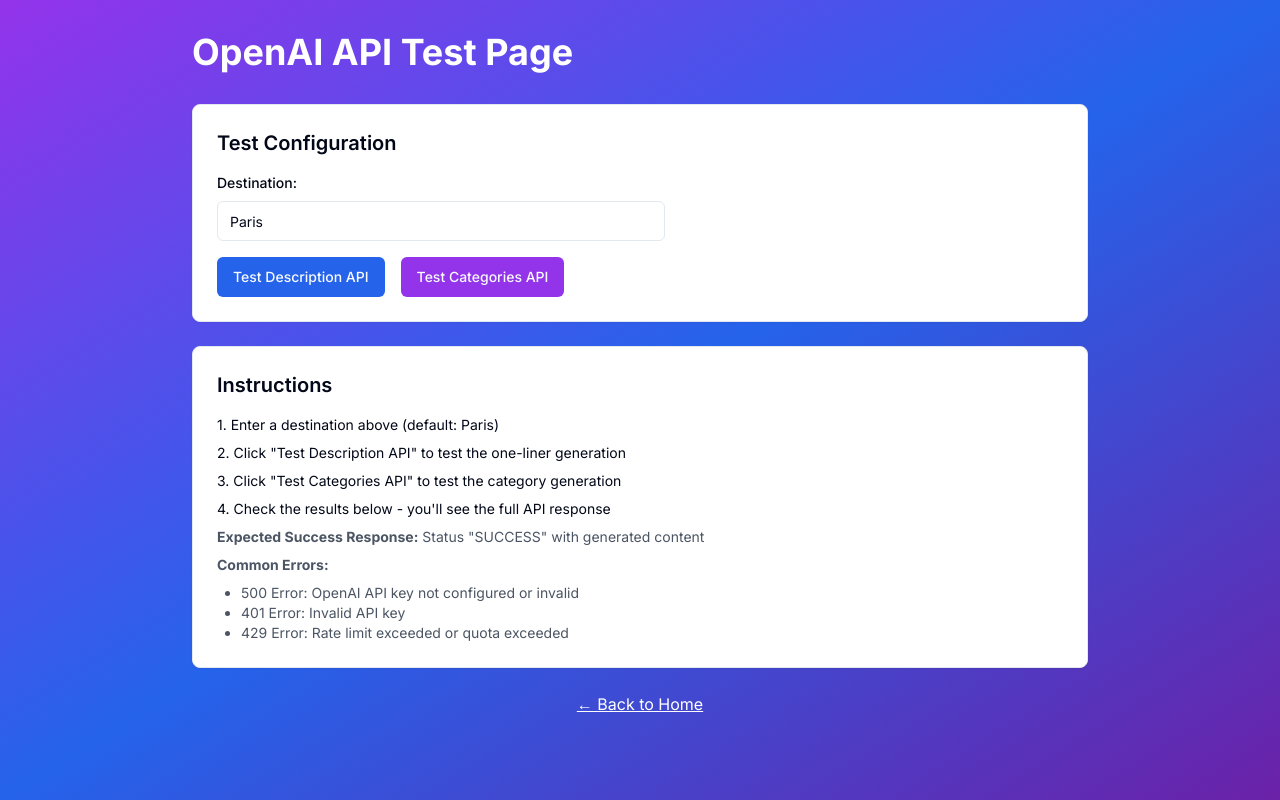
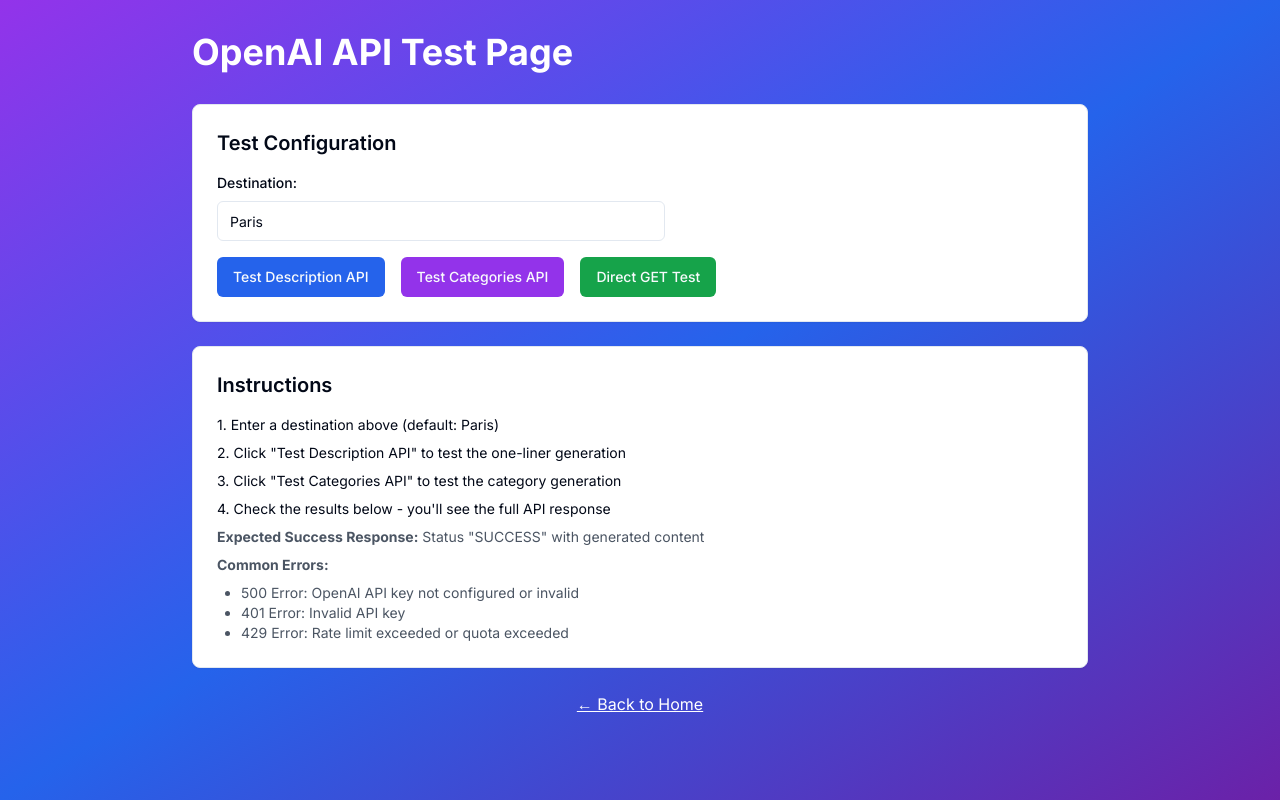
Before and after one commit to 2xGen/toptours, a Next.js app: page /test-openai in a window 1280 px wide. Built offline with nearby package versions, Linux system fonts and the light colour scheme.

Commit message:
Add Direct GET Test button to test page for easier OpenAI API diagnosis

```diff
--- a/app/test-openai/page.js
+++ b/app/test-openai/page.js
@@ -101,7 +101,7 @@
                 />
               </div>
 
-              <div className="flex gap-4">
+              <div className="flex gap-4 flex-wrap">
                 <Button
                   onClick={testDescription}
                   disabled={loading || !destination}
@@ -116,6 +116,33 @@
                   className="bg-purple-600 hover:bg-purple-700"
                 >
                   Test Categories API
+                </Button>
+
+                <Button
+                  onClick={async () => {
+                    setLoading(true);
+                    setDescriptionResult({ status: 'Checking...', data: null });
+                    try {
+                      const response = await fetch('/api/direct-openai-test');
+                      const data = await response.json();
+                      setDescriptionResult({
+                        status: response.ok ? 'SUCCESS ✅' : 'ERROR ❌',
+                        statusCode: response.status,
+                        data: data
+                      });
+                    } catch (error) {
+                      setDescriptionResult({
+                        status: 'ERROR ❌',
+                        error: error.message
+                      });
+                    } finally {
+                      setLoading(false);
+                    }
+                  }}
+                  disabled={loading}
+                  className="bg-green-600 hover:bg-green-700"
+                >
+                  Direct GET Test
                 </Button>
               </div>
             </div>
```
